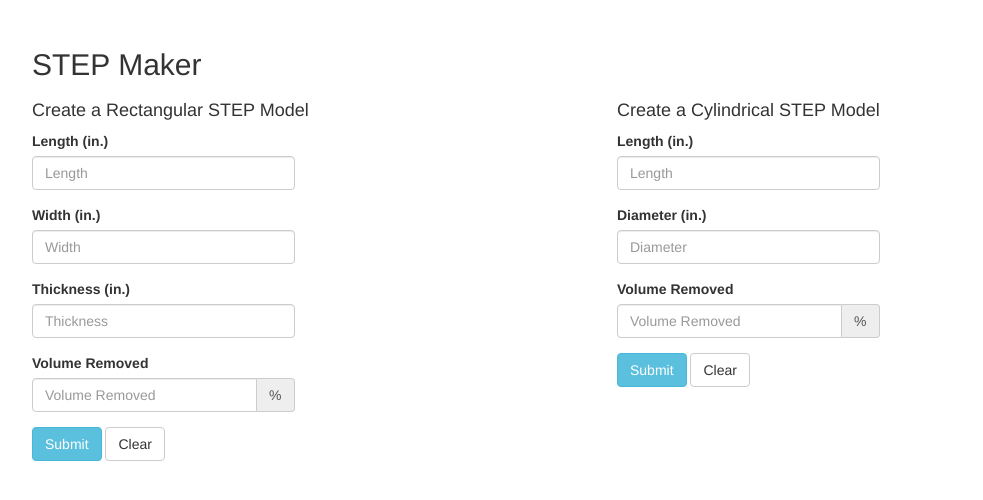
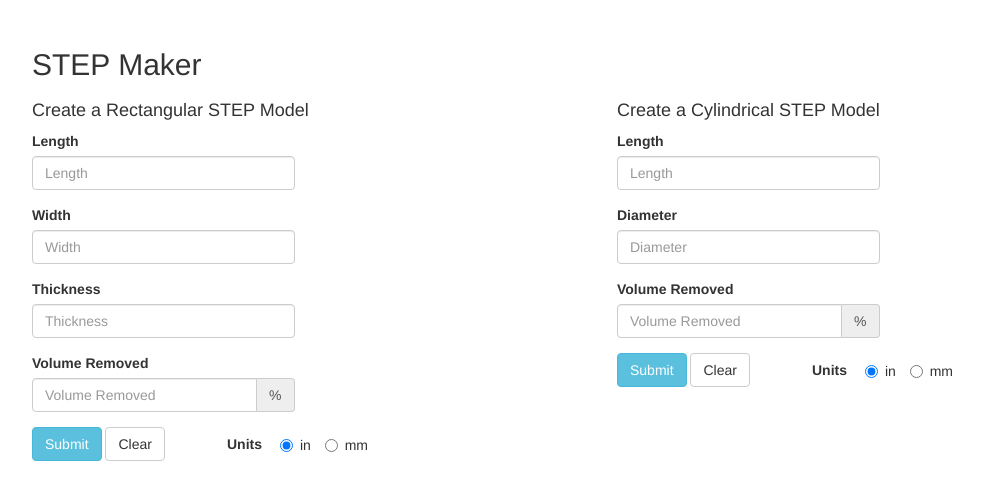
Before and after one commit to jdlubrano/step_maker, a Flask app: page / in a window 1280 px wide. Shown: the top 500 px of the page, without its empty margins (38-1021 px from the left). Run offline with Flask 2, Linux system fonts and the light colour scheme; parts of the project's set-up code (start-up, migrations or seed data) failed here and were passed over; some libraries are stand-ins or nearby versions.

Commit message:
Allow the choice of inches or mm

```diff
--- a/app/cylindrical_part.py
+++ b/app/cylindrical_part.py
@@ -34,4 +34,4 @@ class CylindricalPart(Part):
     return self.cylinder().faces(">Z").workplane().hole(self.hole_diameter())
 
   def shape(self):
-    return self.cylinder_with_hole()
+    return self.cylinder_with_hole() if self.volume_removed > 0 else self.cylinder()
--- a/app/part.py
+++ b/app/part.py
@@ -5,7 +5,7 @@ class Part:
     self.dimensions = dimensions
     try:
       self.volume_removed = float(volume_removed) / 100.0
-    except TypeError:
+    except (TypeError, ValueError):
       self.volume_removed = 0.0
 
   def dimensions_str(self):
--- a/app/rectangular_part.py
+++ b/app/rectangular_part.py
@@ -59,4 +59,4 @@ class RectangularPart(Part):
     return self.box().faces(">Z").workplane().pushPoints(self.hole_locations()).hole(self.hole_diameter())
 
   def shape(self):
-    return self.box_with_holes()
+    return self.box_with_holes() if self.volume_removed > 0 else self.box()
--- a/main.py
+++ b/main.py
@@ -25,7 +25,7 @@ def setup_logging():
     app.logger.addHandler(handler)
 
 def extract_dimensions(dimension_fields):
-  return { dimension: Dimension(request.form[dimension], request.form[dimension + "_units"]) for dimension in dimension_fields }
+  return { dimension: Dimension(request.form[dimension], request.form["units"]) for dimension in dimension_fields }
 
 @app.route("/", methods=['GET'])
 def index():
--- a/static/style.css
+++ b/static/style.css
@@ -2,6 +2,10 @@ body {
   padding-top: 2em;
 }
 
-.unit-radio-buttons {
+.units {
   padding-top: 0.5em;
 }
+
+.units .units-label {
+  margin-right: 1em;
+}
--- a/templates/index.html
+++ b/templates/index.html
@@ -24,17 +24,17 @@
                 {% for dimension in ['length', 'width', 'thickness'] %}
                   <div class="form-group row">
                     <div class="col-xs-12">
-                      <label for="rectangle-{{ dimension }}">{{ dimension.title() }} (in.)</label>
+                      <label for="rectangle-{{ dimension }}">{{ dimension.title() }}</label>
                     </div>
                     <div class="col-md-6">
                       <input type="number"
                              step="0.001"
                              min="0.001"
+                             required
                              class="form-control"
                              id="rectangle-{{ dimension }}"
                              name="{{ dimension }}"
                              placeholder="{{ dimension.title() }}">
-                      <input type="hidden" name="{{ dimension }}_units" value="in">
                     </div>
                   </div>
                 {% endfor %}
@@ -55,8 +55,25 @@
                     </div>
                   </div>
                 </div>
-                <button type="submit" class="btn btn-info">Submit</button>
-                <button type="reset" class="btn btn-default">Clear</button>
+                <div class="row">
+                  <div class="col-md-4">
+                    <button type="submit" class="btn btn-info">Submit</button>
+                    <button type="reset" class="btn btn-default">Clear</button>
+                  </div>
+                  <div class="col-md-8">
+                    <div class="units">
+                      <span class="units-label">
+                        <strong>Units</strong>
+                      </span>
+                      <label class="radio-inline">
+                        <input type="radio" name="units" value="in" checked="checked">in
+                      </label>
+                      <label class="radio-inline">
+                        <input type="radio" name="units" value="mm">mm
+                      </label>
+                    </div>
+                  </div>
+                </div>
               </form>
             </div>
           </div>
@@ -71,17 +88,17 @@
                 {% for dimension in ['length', 'diameter'] %}
                   <div class="form-group row">
                     <div class="col-xs-12">
-                      <label for="cylinder-{{ dimension }}">{{ dimension.title() }} (in.)</label>
+                      <label for="cylinder-{{ dimension }}">{{ dimension.title() }}</label>
                     </div>
                     <div class="col-md-6">
                       <input type="number"
                              step="0.001"
                              min="0.001"
+                             required
                              class="form-control"
                              id="cylinder-{{ dimension }}"
                              name="{{ dimension }}"
                              placeholder="{{ dimension.title() }}">
-                      <input type="hidden" name="{{ dimension }}_units" value="in">
                     </div>
                   </div>
                 {% endfor %}
@@ -102,8 +119,25 @@
                     </div>
                   </div>
                 </div>
-                <button type="submit" class="btn btn-info">Submit</button>
-                <button type="reset" class="btn btn-default">Clear</button>
+                <div class="row">
+                  <div class="col-md-4">
+                    <button type="submit" class="btn btn-info">Submit</button>
+                    <button type="reset" class="btn btn-default">Clear</button>
+                  </div>
+                  <div class="col-md-8">
+                    <div class="units">
+                      <span class="units-label">
+                        <strong>Units</strong>
+                      </span>
+                      <label class="radio-inline">
+                        <input type="radio" name="units" value="in" checked="checked">in
+                      </label>
+                      <label class="radio-inline">
+                        <input type="radio" name="units" value="mm">mm
+                      </label>
+                    </div>
+                  </div>
+                </div>
               </form>
             </div>
           </div>
```
